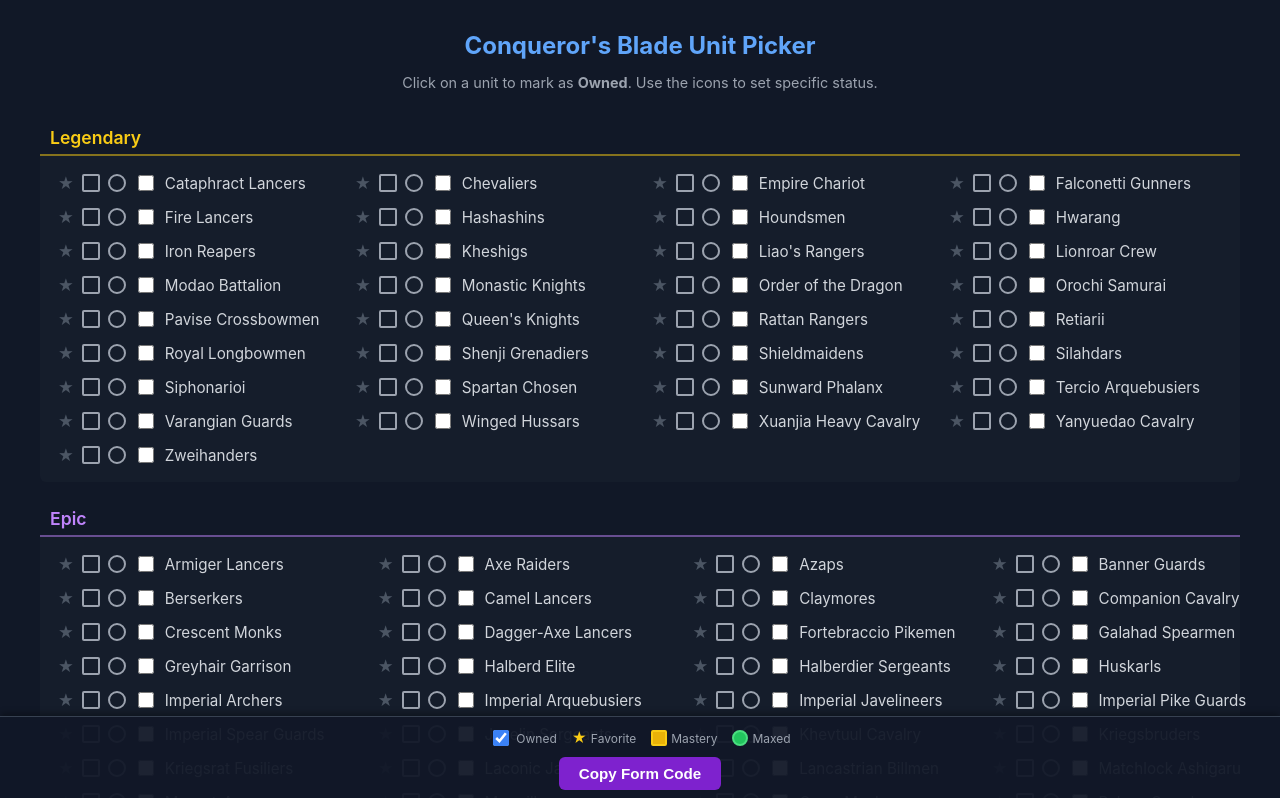
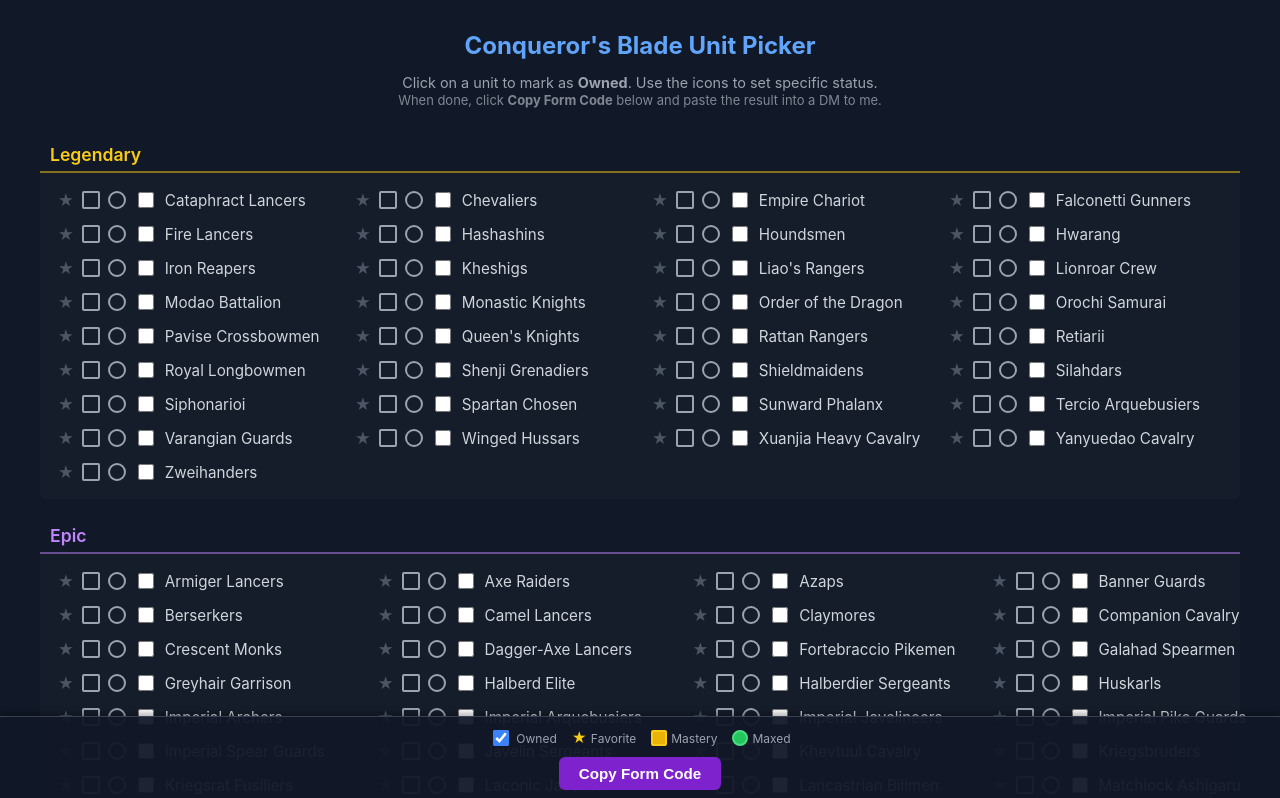
Before and after one commit to AnnFCakaSirMom/cb-unit-picker, a React (Vite) app: page / in a window 1280 px wide. Shown: the top 798 px of the page. Built offline with nearby package versions, Linux system fonts and the light colour scheme.

Commit message:
Lite tydligare information

```diff
--- a/src/App.tsx
+++ b/src/App.tsx
@@ -70,7 +70,13 @@
     <div className="container">
       <header className="header">
         <h1>Conqueror's Blade Unit Picker</h1>
-        <p>Click on a unit to mark as <b>Owned</b>. Use the icons to set specific status.</p>
+        <p>
+          Click on a unit to mark as <b>Owned</b>. Use the icons to set specific status.
+          <br />
+          <span style={{ opacity: 0.8, fontSize: '0.9em' }}>
+            When done, click <b>Copy Form Code</b> below and paste the result into a DM to me.
+          </span>
+        </p>
       </header>
 
       <div className="unit-list">
```
